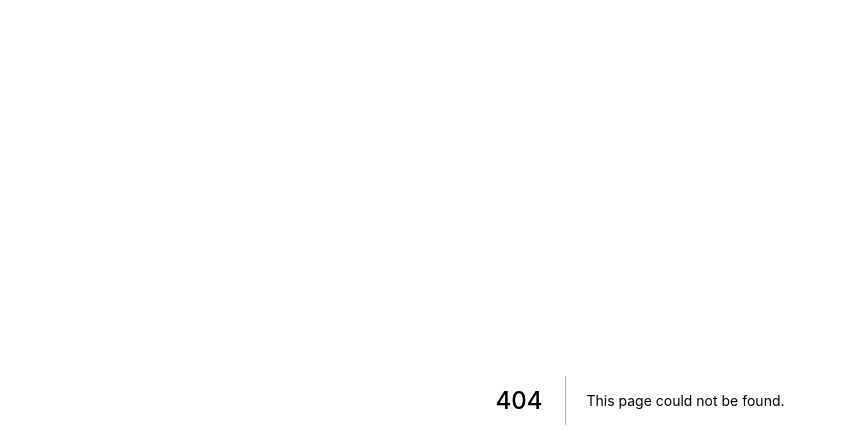
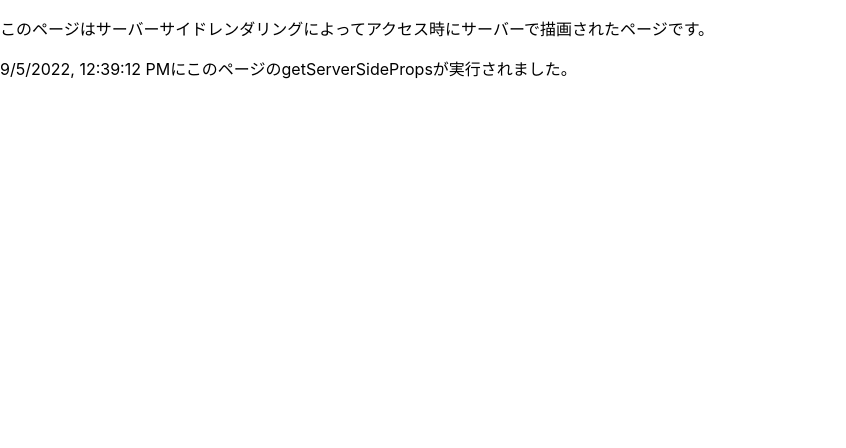
Before and after one commit to shotasz/typescript-app, a Next.js app: page /ssr in a window 1280 px wide. Before the commit this address had no page. Shown: the top 448 px of the page, without its empty margins (0-846 px from the left). Built offline with nearby package versions, Linux system fonts and the light colour scheme.

Commit message:
getServerSideProps

```diff
--- /dev/null
+++ b/pages/ssr.tsx
@@ -0,0 +1,42 @@
+import React from 'react'
+import { GetServerSideProps, NextPage } from 'next'
+import Head from 'next/head'
+
+type SSRProps = {
+  message: string
+}
+
+const SSR: NextPage<SSRProps> = (props) => {
+  const { message } = props
+  return (
+    <div>
+      <Head>
+        <title>Create Next App</title>
+        <link rel="icon" href="/favicon.ico" />
+      </Head>
+      <main>
+        <p>
+          このページはサーバーサイドレンダリングによってアクセス時にサーバーで描画されたページです。
+        </p>
+        <p>{message}</p>
+      </main>
+    </div>
+  )
+}
+
+export const getServerSideProps: GetServerSideProps<SSRProps> = async (
+  context
+) => {
+  const timestamp = new Date().toLocaleString()
+  const message = `${timestamp}にこのページのgetServerSidePropsが実行されました。`
+
+  console.log(context.query)
+
+  return {
+    props: {
+      message
+    }
+  }
+}
+
+export default SSR
```
